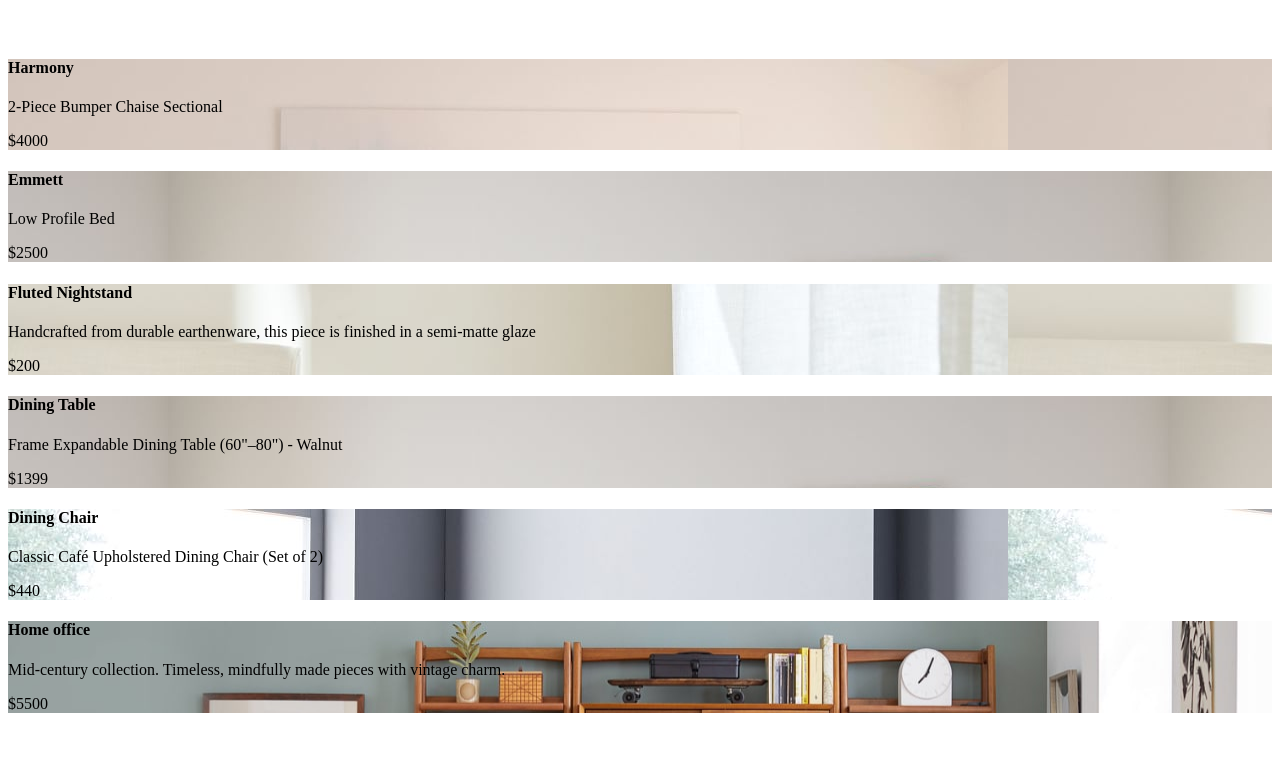
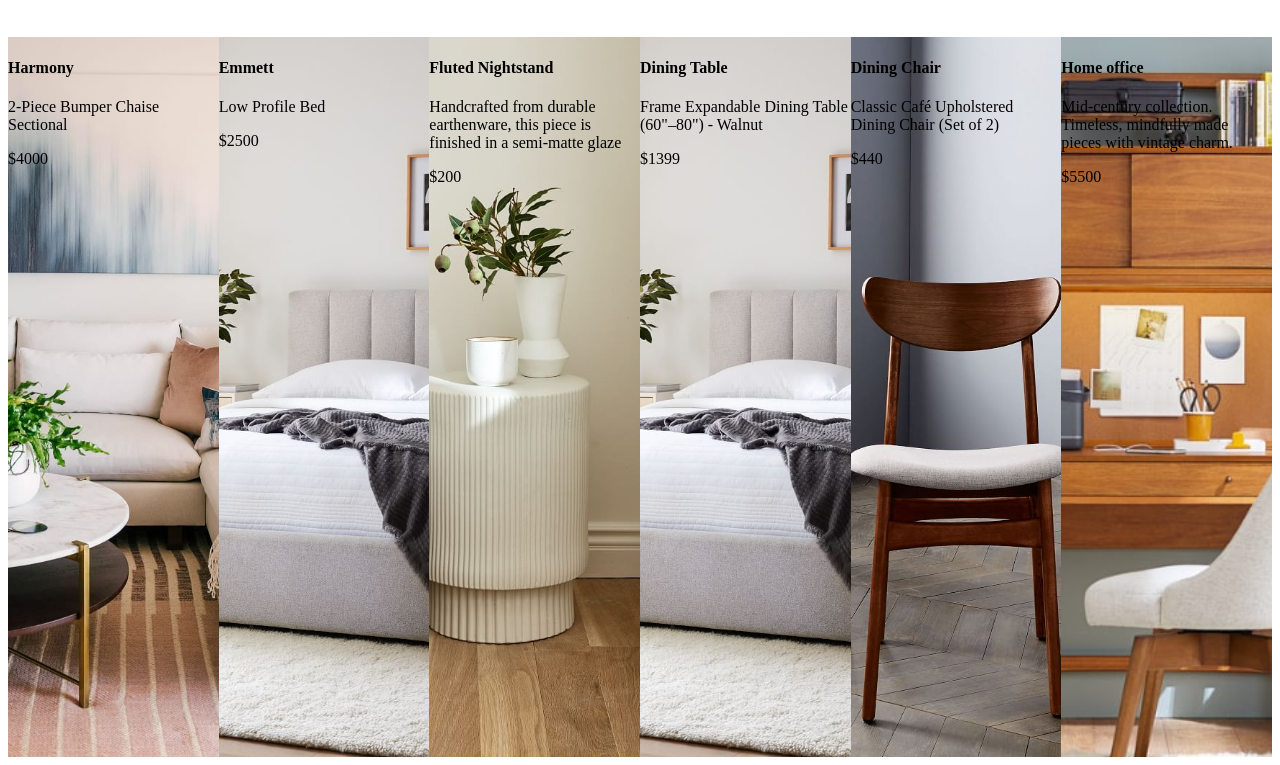
Before and after one commit to aigulsharipova/website-furniture-store, a plain HTML site: page index.html in a window 1280 px wide. Shown: the part 126-891 px from the top of the page. Before the commit the page ends 855 px from the top, so only its background shows below. Drawn offline with Linux system fonts and the light colour scheme.

Commit message:
flex-box

```diff
--- a/index.html
+++ b/index.html
@@ -40,12 +40,13 @@
       <p>Classic Café Upholstered Dining Chair (Set of 2)</p>
       <p>$440</p>
     </div>
+    <div class="item six">
+      <h4>Home office</h4>
+      <p>Mid-century collection. Timeless, mindfully made pieces with vintage charm.</p>
+      <p>$5500</p>
+    </div>
   </div>
-  <div class="item six">
-    <h4>Home office</h4>
-    <p>Mid-century collection. Timeless, mindfully made pieces with vintage charm.</p>
-    <p>$5500</p>
-  </div>
+
 <script src="./script.js"></script>
 </body>
 </html>
--- a/style/style.css
+++ b/style/style.css
@@ -2,9 +2,18 @@
   display: flex;
   justify-content: center;
 }
+.container {
+  display: flex;
+}
 h1 {
   font-family: 'Lobster', cursive;
   font-size: 60px;
+}
+.item {
+  height: 90vh;
+  background-size: cover;
+  background-position: center;
+  flex: 1;
 }
 .one {
   background-image: url(./harmony.jpeg);
```
